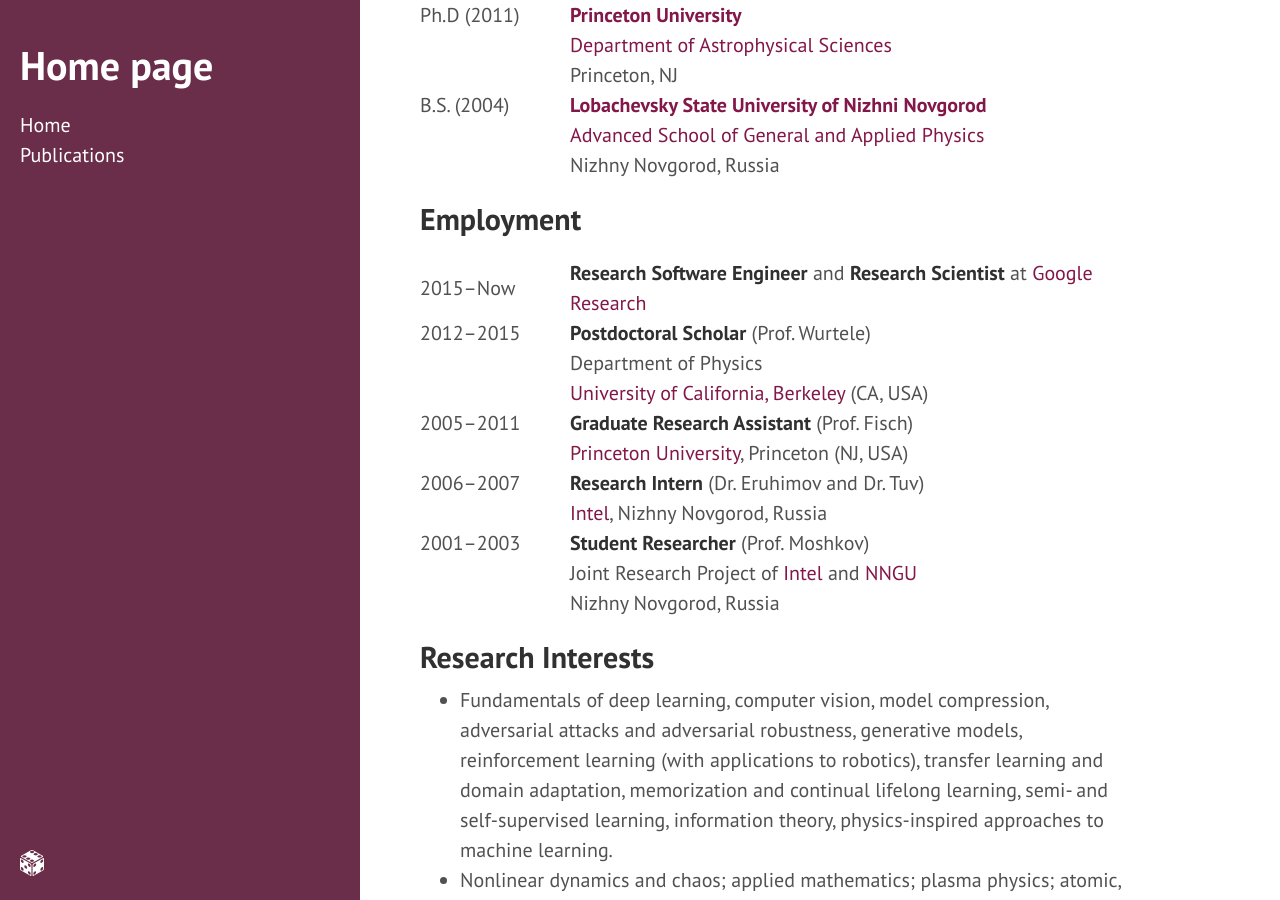
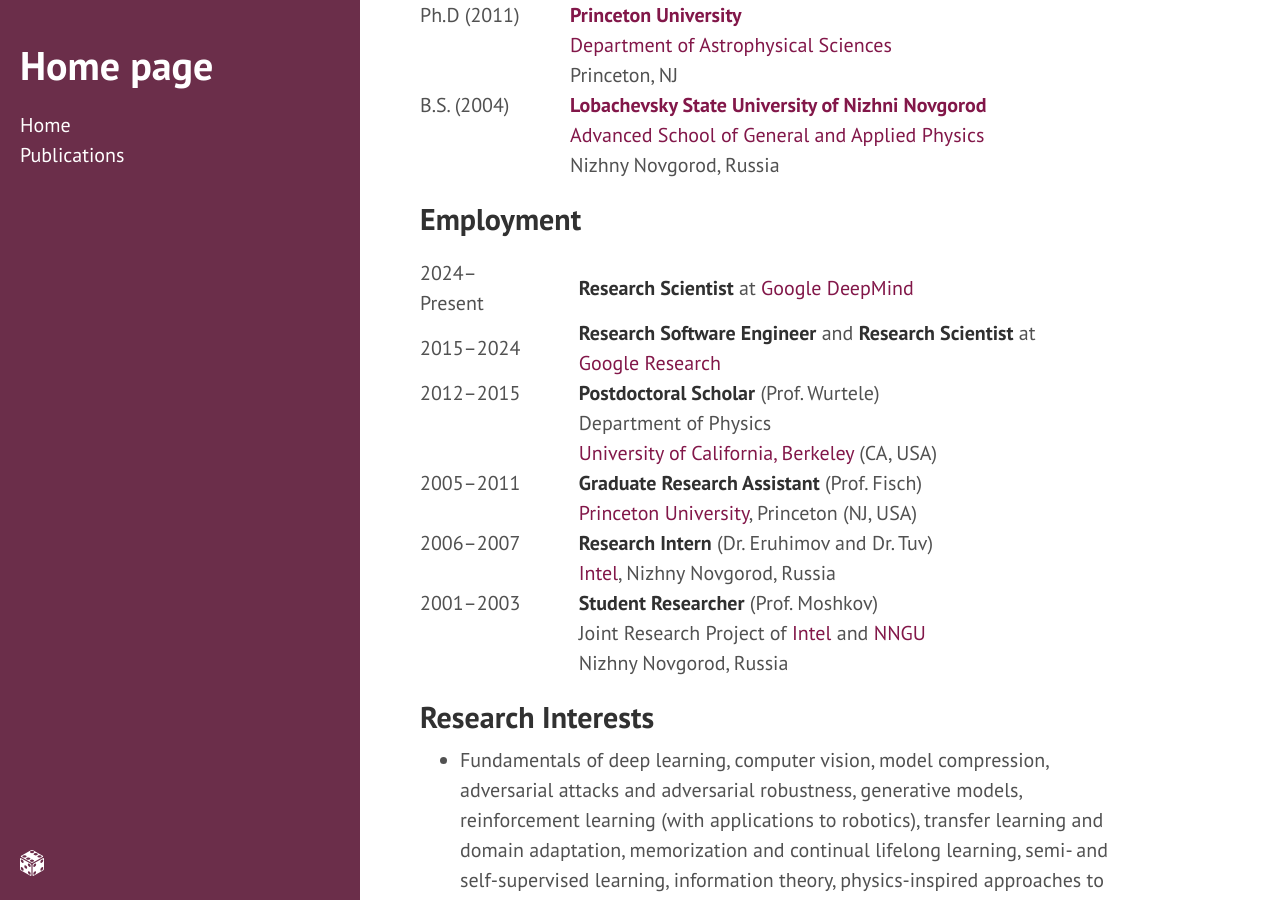
Before and after one commit to azhmogin/azhmogin.github.io, a Jekyll site: the page built from cv.md, in a window 1280 px wide and 900 px high, scrolled down 410 px. Built offline with Jekyll 4.4.1, drawn with Linux system fonts in a browser that asks for light colours.

Commit message:
Updated affiliation.

```diff
--- a/cv.md
+++ b/cv.md
@@ -27,7 +27,8 @@
 
 ## Employment
 
-| 2015--Now        | **Research Software Engineer** and **Research Scientist** at [Google Research](https://research.google/)   |
+| 2024--Present    | **Research Scientist** at [Google DeepMind](https://deepmind.google/)   |
+| 2015--2024       | **Research Software Engineer** and **Research Scientist** at [Google Research](https://research.google/)   |
 | 2012--2015       | **Postdoctoral Scholar** (Prof. Wurtele)                   |
 |                  | Department of Physics                                      |
 |                  | [University of California, Berkeley](http://www.berkeley.edu/index.html) (CA, USA) |
```
Also changed, not shown: index.md (+1 -1 lines).
